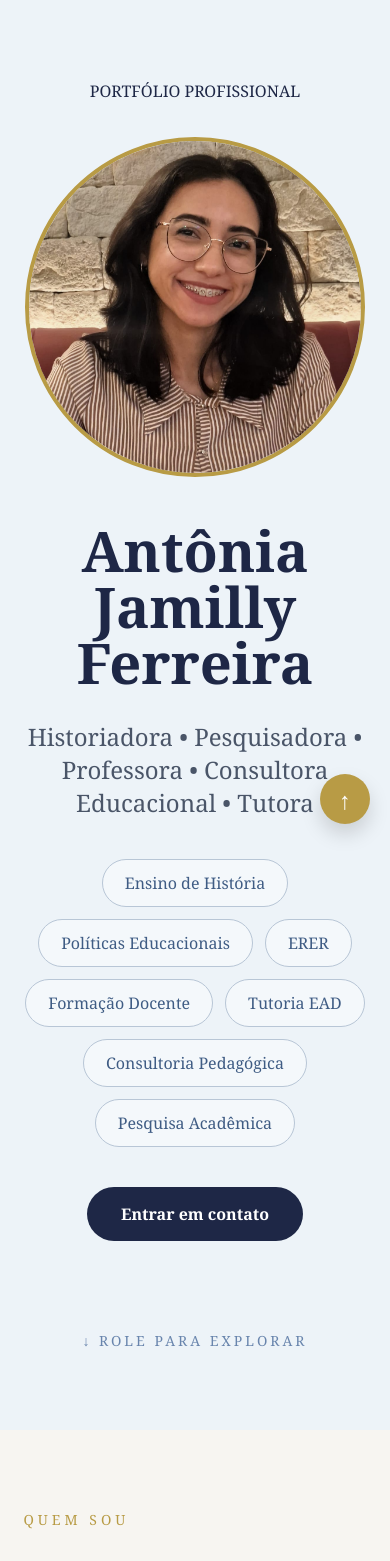
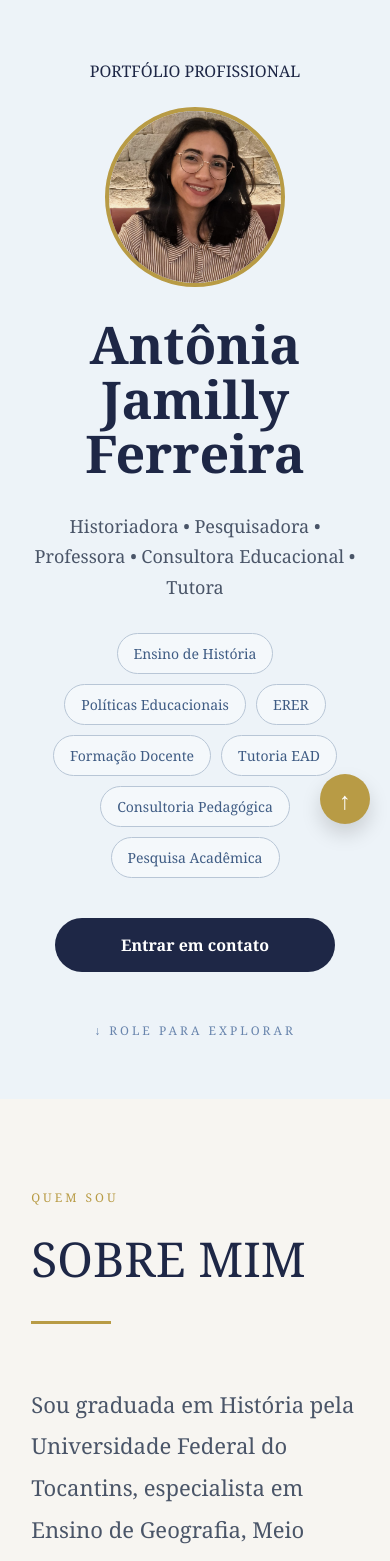
Before and after one commit to Lucas-MAP/jam-portifolio, a React (Vite) app: page / in a window 390 px wide. Shown: the top 1561 px of the page. Built offline with nearby package versions, Linux system fonts and the light colour scheme.

Commit message:
ajuste para mobile

```diff
--- a/src/sections/Formacao.jsx
+++ b/src/sections/Formacao.jsx
@@ -1,24 +1,29 @@
 function Formacao() {
   const formacoes = [
     {
-      periodo: "2014 - 2016",
+      periodo: "2024 - 2026",
       titulo: "Mestrado em História",
-      instituicao: "Universidade Federal de Goiás",
+      instituicao: "Universidade Federal do Sul e Sudeste do Pará(UNIFESSPA)",
     },
     {
-      periodo: "2012 - 2014",
+      periodo: "2025",
       titulo: "Especialização em Gestão Educacional",
-      instituicao: "Faculdade IESB",
+      instituicao: "Faculdade IMES",
     },
     {
-      periodo: "2011 - 2012",
+      periodo: "2025",
       titulo: "Especialização em História e Cultura Afro-Brasileira",
-      instituicao: "Faculdade IESB",
+      instituicao: "Faculdade FACPRISMA",
     },
     {
-      periodo: "2007 - 2010",
+      periodo: "2023 - 2024",
+      titulo: "Especialização em Ensino de Geografia, Meio Ambiente e História",
+      instituicao: "Instituto Faculminas - FACULMINAS",
+    },
+    {
+      periodo: "2019 - 2022",
       titulo: "Licenciatura em História",
-      instituicao: "Universidade Federal do Tocantins",
+      instituicao: "Universidade Federal do Tocantins (UFT)",
     },
   ];
 
--- a/src/styles/global.css
+++ b/src/styles/global.css
@@ -507,39 +507,98 @@ section {
 }
 
 @media (max-width: 900px) {
-  .btn-topo {
-  right: 20px;
-  bottom: 20px;
 
-  width: 50px;
-  height: 50px;
-}
   section {
-    padding: 80px 6%;
+    padding: 90px 8%;
   }
 
-  .hero-container {
-    flex-direction: column;
+  /* HERO */
+
+  .hero {
+    min-height: 100vh;
+    padding-top: 60px;
+    padding-bottom: 60px;
   }
 
-  .hero-image {
-    width: 100%;
-    max-width: 350px;
-    height: 420px;
+  .hero-avatar {
+    width: 180px;
+    height: 180px;
+    margin: 25px auto 30px;
   }
 
+  .hero-title {
+    font-size: 52px;
+    line-height: 1.05;
+  }
+
+  .hero-subtitle {
+    font-size: 18px;
+    line-height: 1.7;
+    margin-bottom: 30px;
+  }
+
+  .hero-skills {
+    gap: 10px;
+  }
+
+  .hero-skills span {
+    font-size: 14px;
+    padding: 10px 16px;
+  }
+
+  .btn-contato {
+    width: 100%;
+    max-width: 280px;
+    font-size: 16px;
+  }
+
+  .hero-scroll {
+    margin-top: 50px;
+    font-size: 12px;
+  }
+
+  /* TITULOS */
+
   .section-title {
-    font-size: 42px;
+    font-size: 48px;
   }
+
+  .section-tag {
+    font-size: 12px;
+    letter-spacing: 3px;
+  }
+
+  /* SOBRE */
+
+  .sobre-text {
+    font-size: 22px;
+    line-height: 1.9;
+  }
+
+  /* FORMAÇÃO */
 
   .formacao-item {
     grid-template-columns: 1fr;
-    gap: 12px;
+    gap: 15px;
+    margin-bottom: 50px;
   }
 
-  .servicos-grid,
-  .projetos-grid {
-    grid-template-columns: 1fr;
+  .formacao-periodo {
+    font-size: 16px;
+  }
+
+  .formacao-info h3 {
+    font-size: 24px;
+  }
+
+  .formacao-info p {
+    font-size: 18px;
+  }
+
+  /* EXPERIÊNCIA */
+
+  .timeline-card {
+    padding: 24px;
   }
 
   .timeline-top {
@@ -548,7 +607,100 @@ section {
     gap: 12px;
   }
 
+  .timeline-top h3 {
+    font-size: 24px;
+  }
+
+  .empresa {
+    font-size: 16px;
+  }
+
+  .timeline-card li {
+    font-size: 16px;
+    line-height: 1.8;
+  }
+
+  /* HABILIDADES */
+
+  .skills-container {
+    gap: 12px;
+  }
+
+  .skill-tag {
+    font-size: 15px;
+    padding: 14px 20px;
+  }
+
+  /* SERVIÇOS */
+
+  .servicos-grid {
+    grid-template-columns: 1fr;
+    gap: 18px;
+  }
+
+  .servico-card {
+    min-height: auto;
+    padding: 28px;
+  }
+
+  .servico-numero {
+    font-size: 24px;
+  }
+
+  .servico-card h3 {
+    font-size: 24px;
+  }
+
+  .servico-card p {
+    font-size: 17px;
+  }
+
+  /* PROJETOS */
+
+  .projetos-grid {
+    grid-template-columns: 1fr;
+  }
+
+  .projeto-card h3 {
+    font-size: 24px;
+  }
+
+  .projeto-card p {
+    font-size: 17px;
+  }
+
+  /* CONTATO */
+
   .contato-card {
-    padding: 40px 25px;
+    padding: 35px 25px;
+  }
+
+  .contato-card h3 {
+    font-size: 28px;
+  }
+
+  .contato-card p {
+    font-size: 18px;
+  }
+
+  .contato-buttons {
+    flex-direction: column;
+    align-items: center;
+  }
+
+  .contato-buttons a {
+    width: 100%;
+    max-width: 280px;
+    text-align: center;
+  }
+
+  /* BOTÃO TOPO */
+
+  .btn-topo {
+    right: 20px;
+    bottom: 20px;
+
+    width: 50px;
+    height: 50px;
   }
 }
```
